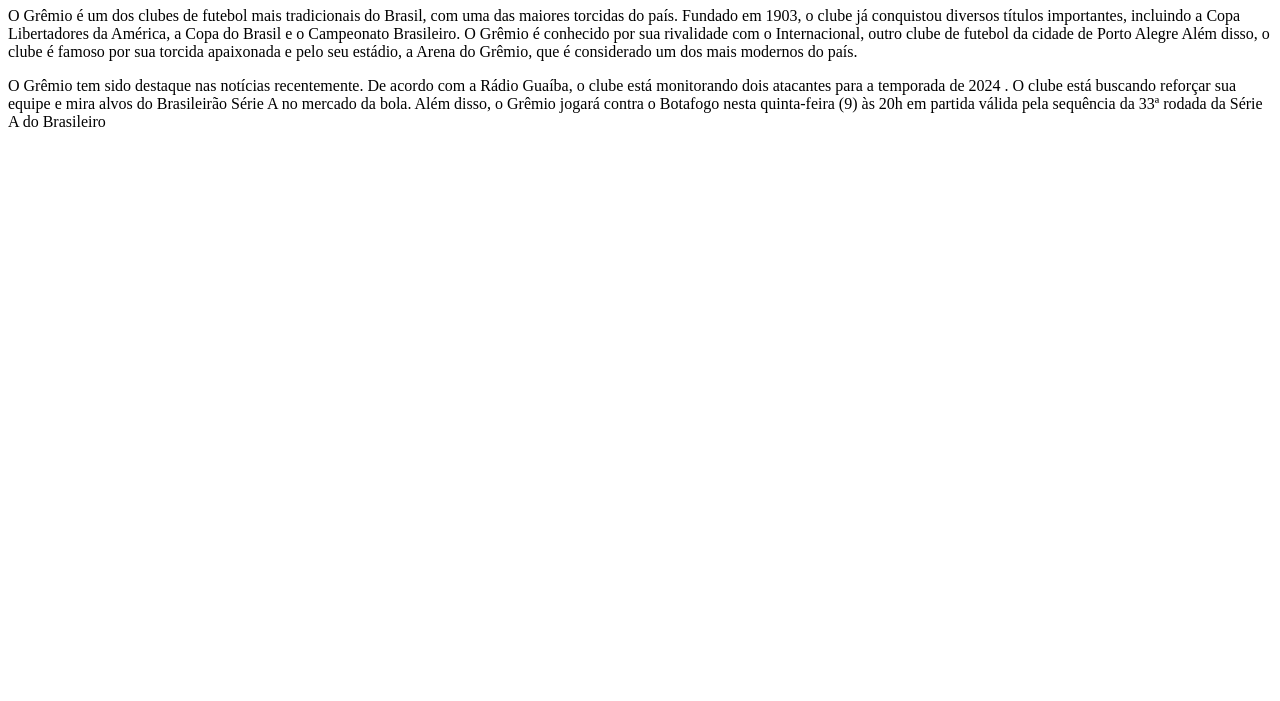
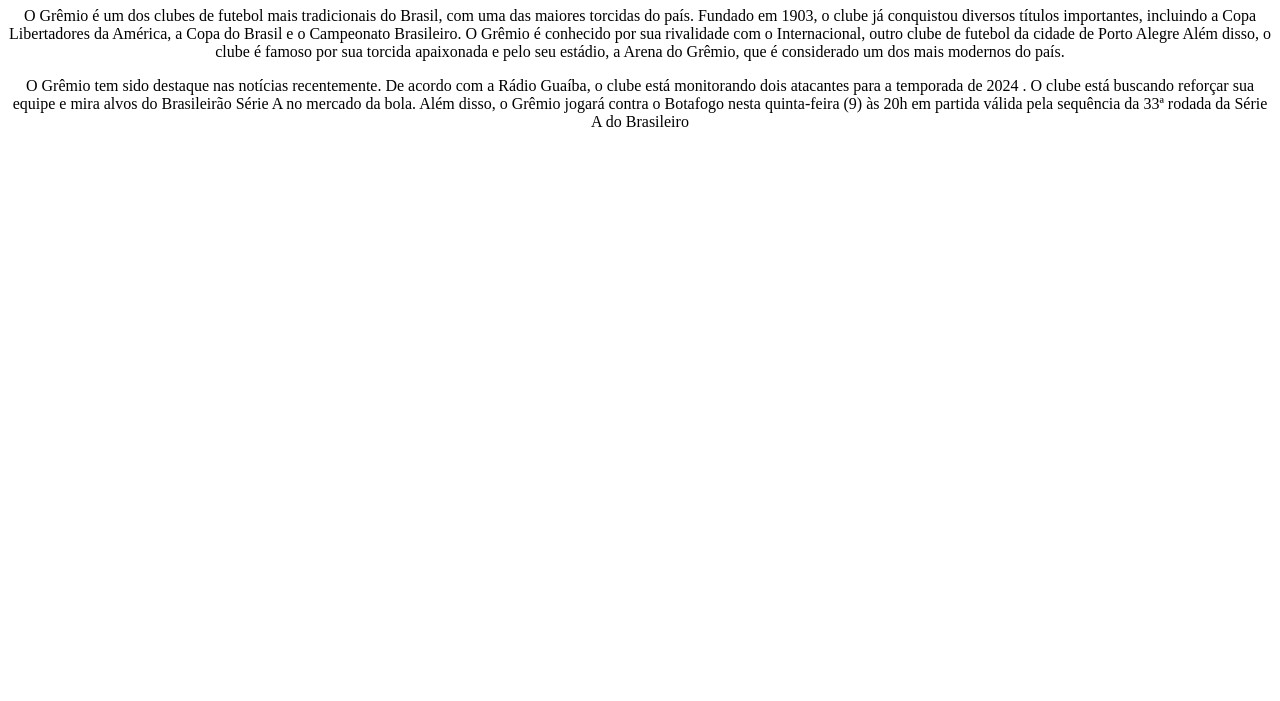
Before and after one commit to Viniciusvazevs/Gr-mio-fbpa, a plain HTML site: page index.html in a window 1280 px wide. Shown: the part 99-800 px from the top of the page. Drawn offline with Linux system fonts and the light colour scheme.

Commit message:
adicionando arquivo style.css

```diff
--- a/index.html
+++ b/index.html
@@ -1,8 +1,9 @@
-<|DOCTYPE html>
+<!DOCTYPE html>
 <html lang+"pt-br"
     <head>
     <meta charst="UTF-8"
     <title >Grêmio</title>
+    <link rel="stylesheet" href="style.css">
     </head>
     <body>
 
--- /dev/null
+++ b/style.css
@@ -0,0 +1,3 @@
+p {
+    text-align: center;
+}
```
